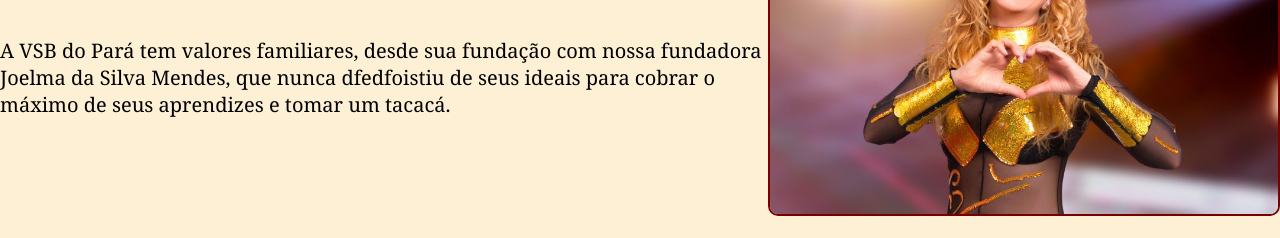
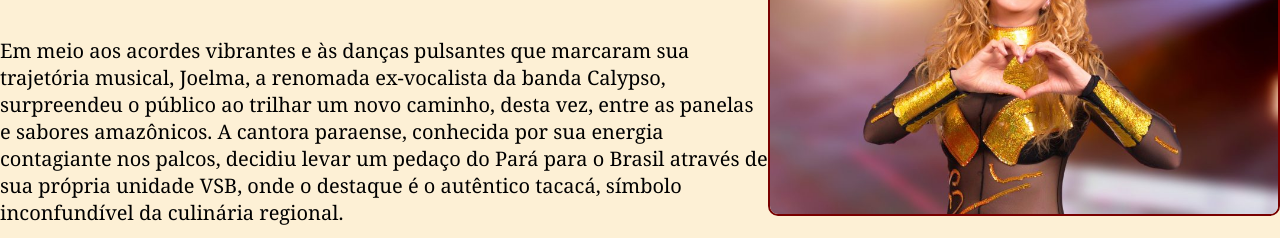
Before and after one commit to jjooaaaaoo/htmlWeb0, a plain HTML site: page index.html in a window 1280 px wide. Shown: the part 286-524 px from the top of the page. Drawn offline with Linux system fonts and the light colour scheme.

Commit message:
Update index.html

```diff
--- a/index.html
+++ b/index.html
@@ -35,7 +35,7 @@
     <section id="sobrenos">
         <div class="sobre">
             <h1 class="sobretitulo">Sobre nós</h1>
-            <p>A VSB do Pará tem valores familiares, desde sua fundação com nossa fundadora Joelma da Silva Mendes, que nunca dfedfoistiu de seus ideais para cobrar o máximo de seus aprendizes e tomar um tacacá. </p>
+            <p>Em meio aos acordes vibrantes e às danças pulsantes que marcaram sua trajetória musical, Joelma, a renomada ex-vocalista da banda Calypso, surpreendeu o público ao trilhar um novo caminho, desta vez, entre as panelas e sabores amazônicos. A cantora paraense, conhecida por sua energia contagiante nos palcos, decidiu levar um pedaço do Pará para o Brasil através de sua própria unidade VSB, onde o destaque é o autêntico tacacá, símbolo inconfundível da culinária regional. </p>
         </div>
         <div class="sobreimg">
             <img src="./assets/img/fundadora.jpg" alt="uma foto de nossa fundadora">
```
